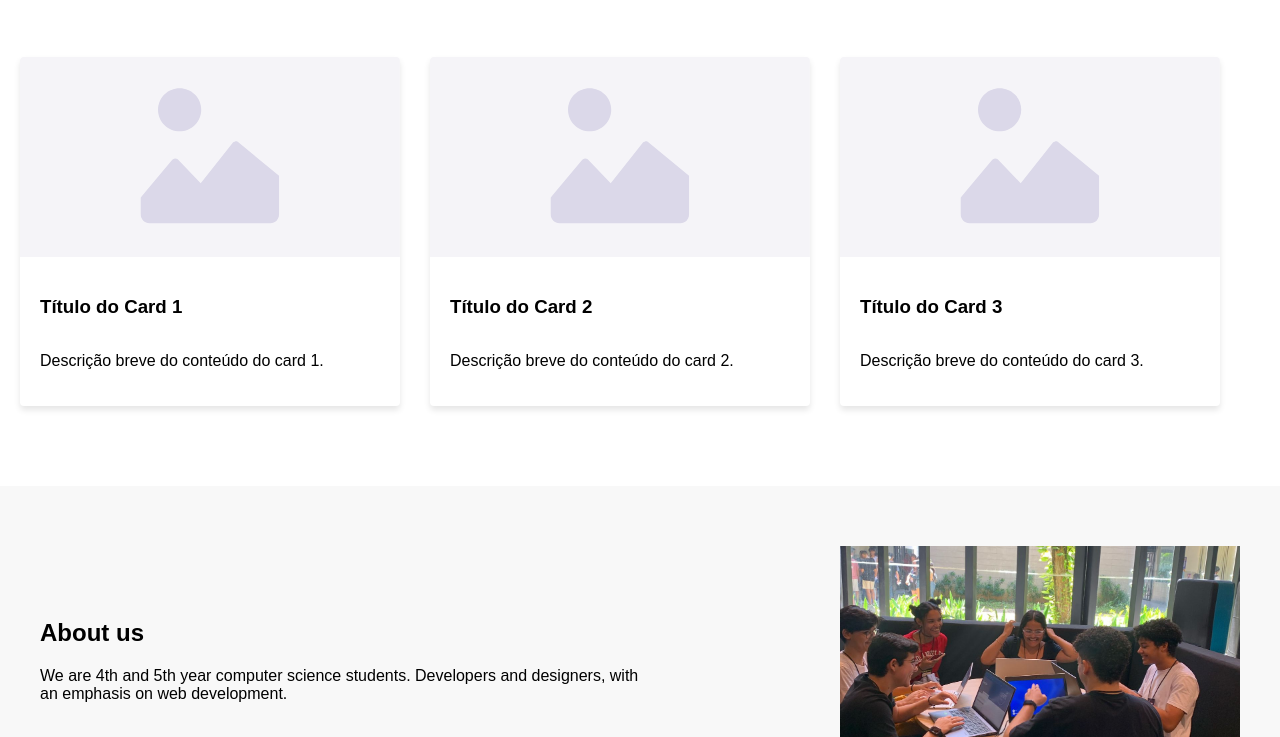
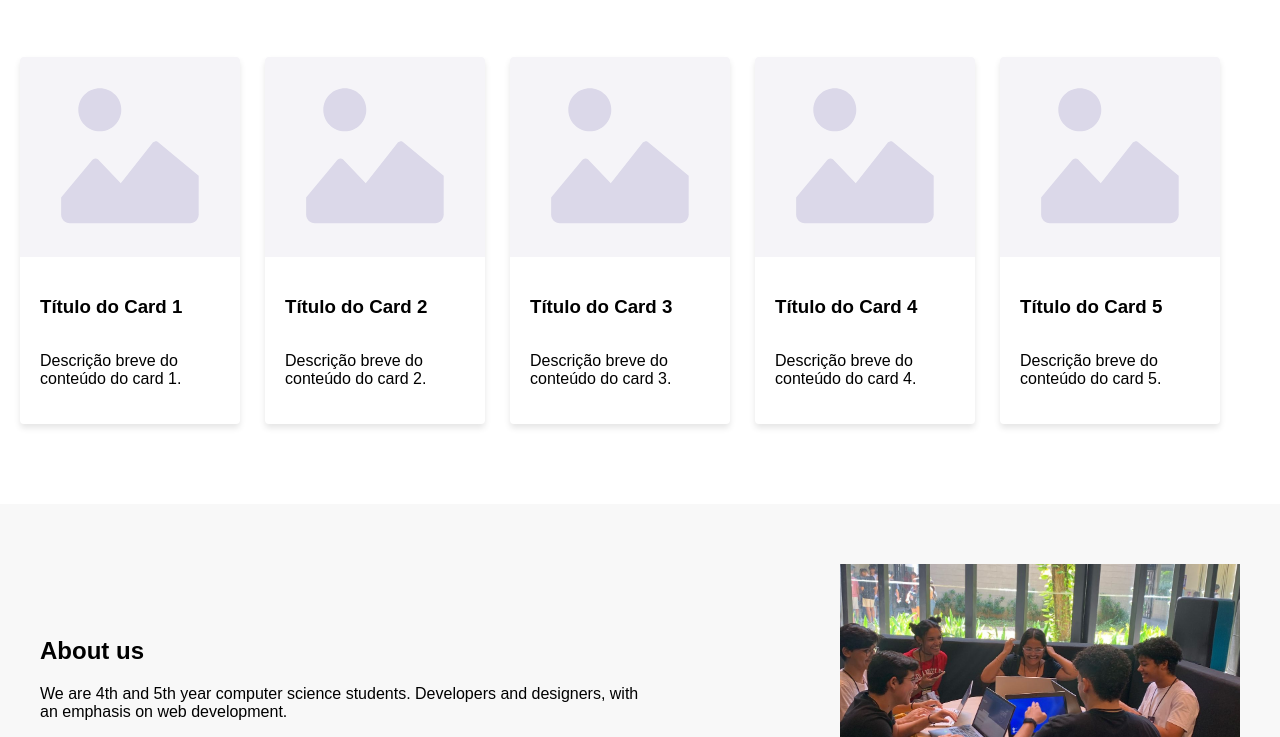
Before and after one commit to thayddo/NasaApp, a plain HTML site: page index.html in a window 1280 px wide. Shown: the part 63-800 px from the top of the page. Drawn offline with Linux system fonts and the light colour scheme.

Commit message:
ajusta os cards

```diff
--- a/css/home.css
+++ b/css/home.css
@@ -53,20 +53,25 @@ main {
     justify-content: space-between;
     margin: 40px 0;
 }
+
 .card {
-    flex-basis: calc(33.333% - 20px);
+    flex-basis: calc(20% - 20px);
     margin-bottom: 40px;
     box-shadow: 0 4px 6px rgba(0,0,0,0.1);
     border-radius: 4px;
     overflow: hidden;
     display: flex;
     flex-direction: column;
+    align-items: center;
 }
+
+
 .card img {
     width: 100%;
     height: 200px;
     object-fit: cover;
 }
+
 .card-content {
     padding: 20px;
     flex-grow: 1;
--- a/index.html
+++ b/index.html
@@ -39,6 +39,20 @@
                     <p>Descrição breve do conteúdo do card 3.</p>
                 </div>
             </div>
+            <div class="card">
+                <img src="img/card.svg" alt="Imagem do Card 4">
+                <div class="card-content">
+                    <h3>Título do Card 4</h3>
+                    <p>Descrição breve do conteúdo do card 4.</p>
+                </div>
+            </div>
+            <div class="card">
+                <img src="img/card.svg" alt="Imagem do Card 5">
+                <div class="card-content">
+                    <h3>Título do Card 5</h3>
+                    <p>Descrição breve do conteúdo do card 5.</p>
+                </div>
+            </div>
         </section>
         <section id="about" class="sobre-nos">
             <div class="container">
```
Also changed, not shown: about.html (+1 -17 lines), javascript/about.js (added, +15 -0 lines).
